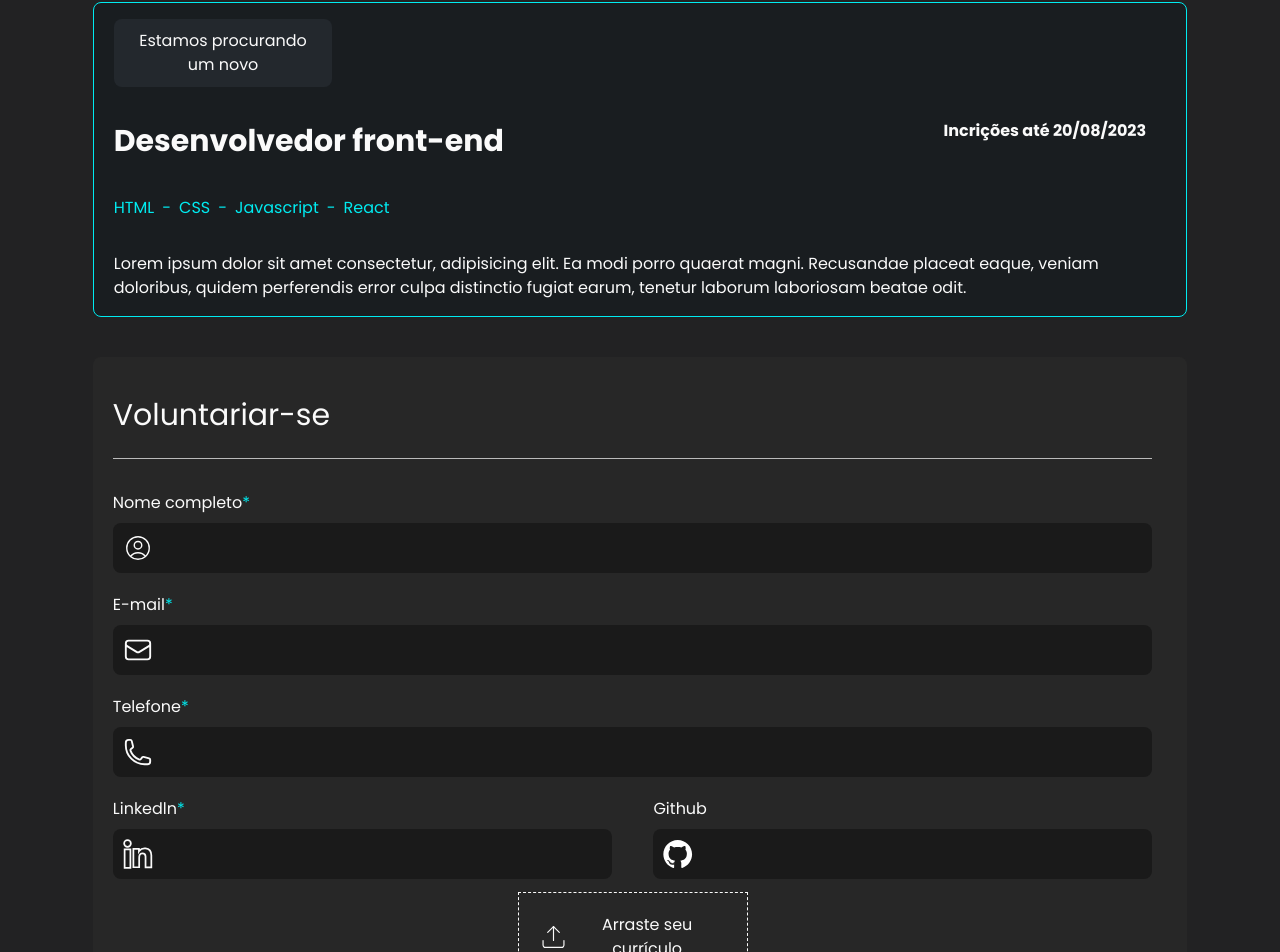
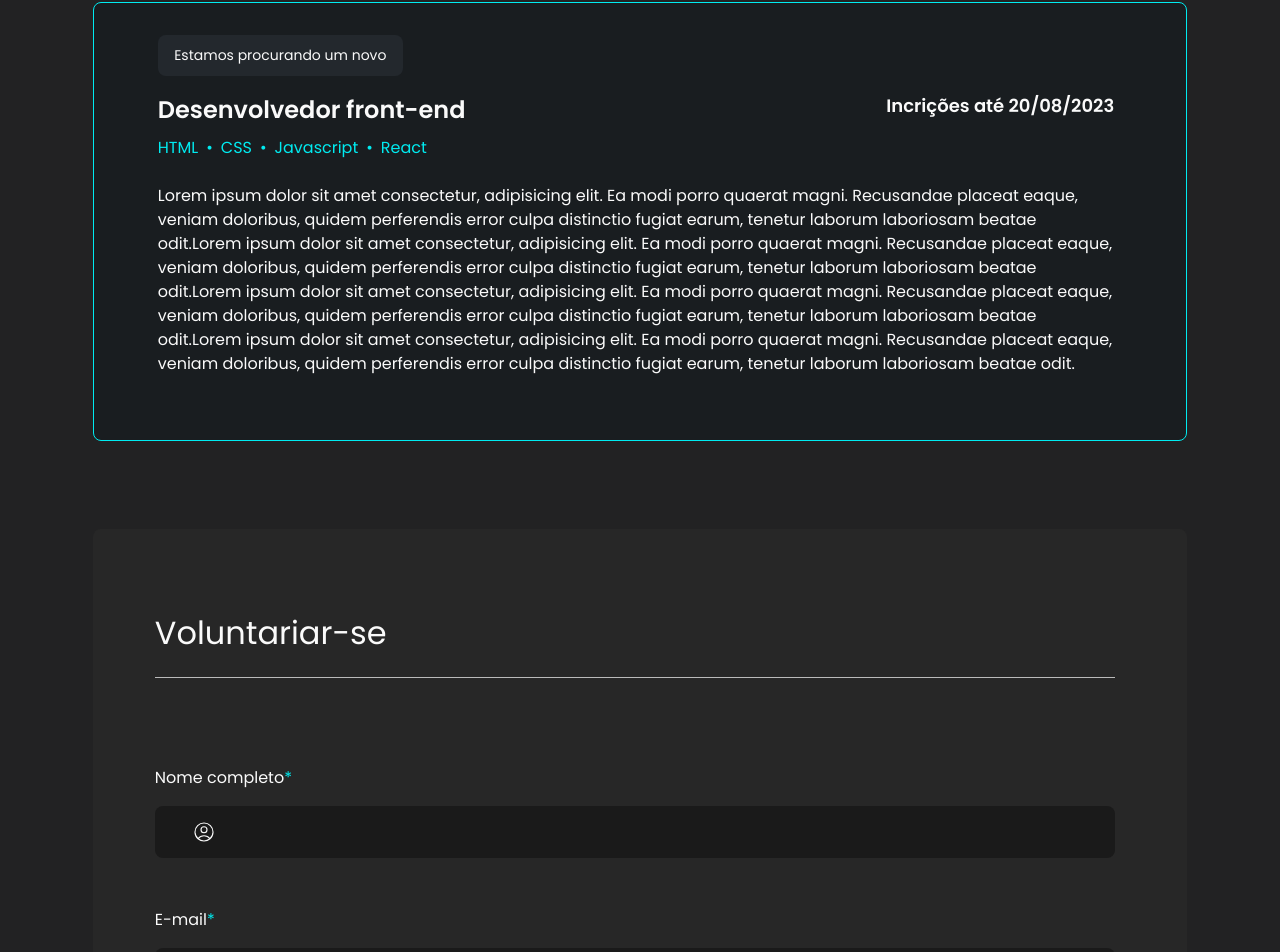
Before and after one commit to renovatt/voluntary-jdg-website, a Next.js app: page /views/vacancies/details in a window 1280 px wide. Shown: the part 184-1136 px from the top of the page. Built offline with nearby package versions, Linux system fonts and the light colour scheme.

Commit message:
Refactor: Atualizado estilização com Tailwind em Vagas/Details

```diff
--- a/src/app/components/VacanciesDetailsPage/index.tsx
+++ b/src/app/components/VacanciesDetailsPage/index.tsx
@@ -19,27 +19,30 @@ const VacanciesDetailsPage = () => {
           <Image src={arrowBack} alt="Seta para voltar" className="transform rotate-180 cursor-pointer transition-all duration-300 hover:opacity-70"/>
         </div>
 
-        <div className="border border-[#00EBF0] flex flex-col bg-[#191D20] rounded-[8px]">
-            <div className="bg-[#23282d] w-[20%] min-w-[200px] px-[16px] py-[10px] text-center rounded-[8px] mt-4 mb-4 ml-5">
-              <h3 className="text-[#FAFAFA]">Estamos procurando um novo</h3>
+        <div className="border border-[#00EBF0] flex flex-col bg-[#191D20] rounded-[8px] p-[32px]">
+            <div className="bg-[#23282d] w-[245px] px-[16px] py-[10px] text-center rounded-[8px]  mb-[8px] ml-[32px]">
+              <h3 className="text-[#FAFAFA] text-[14px]">Estamos procurando um novo</h3>
             </div>
 
-            <div className="mt-4 mb-4 ml-5 flex justify-between text-[#FAFAFA]">
-              <h1 className="font-bold text-[30px]">Desenvolvedor front-end</h1>
-              <span className="font-bold mr-10">Incrições até 20/08/2023</span>
+            <div className="flex flex-col md:flex-row mt-[8px] ml-[32px] justify-between text-[#FAFAFA]">
+              <h1 className="font-semibold text-[24px] mb-4 md:mb-0">Desenvolvedor front-end</h1>
+              <span className="font-semibold text-[18px] md:mr-10">Incrições até 20/08/2023</span>
             </div>
 
-            <div className="mt-4 mb-4 ml-5 text-[#00EBF0] w-[50%] flex">
+            <div className="mt-[8px] mb-[24px] ml-[32px] text-[#00EBF0] w-[50%] flex">
               {['HTML', 'CSS', 'Javascript', 'React'].map((item, index, array) => (
                 <span className="flex items-center" key={index}>
-                <span>{item}</span>
-                {index !== array.length - 1 && <span className="ml-2 mr-2">-</span>}
+                <span className="text-[16px]">{item}</span>
+                {index !== array.length - 1 && <span className="ml-2 mr-2">•</span>}
                 </span>
               ))}
             </div>
 
-            <div  className="mt-4 mb-4 ml-5 text-[#fafafa]">
-              <p className="pr-10">Lorem ipsum dolor sit amet consectetur, adipisicing elit. Ea modi porro quaerat magni. Recusandae placeat eaque,
+            <div  className=" mb-[32px] ml-[32px] mr-[32px] text-[#fafafa]">
+              <p className="text-[16px]">Lorem ipsum dolor sit amet consectetur, adipisicing elit. Ea modi porro quaerat magni. Recusandae placeat eaque,
+              veniam doloribus, quidem perferendis error culpa distinctio fugiat earum, tenetur laborum laboriosam beatae odit.Lorem ipsum dolor sit amet consectetur, adipisicing elit. Ea modi porro quaerat magni. Recusandae placeat eaque,
+              veniam doloribus, quidem perferendis error culpa distinctio fugiat earum, tenetur laborum laboriosam beatae odit.Lorem ipsum dolor sit amet consectetur, adipisicing elit. Ea modi porro quaerat magni. Recusandae placeat eaque,
+              veniam doloribus, quidem perferendis error culpa distinctio fugiat earum, tenetur laborum laboriosam beatae odit.Lorem ipsum dolor sit amet consectetur, adipisicing elit. Ea modi porro quaerat magni. Recusandae placeat eaque,
               veniam doloribus, quidem perferendis error culpa distinctio fugiat earum, tenetur laborum laboriosam beatae odit.
               </p>
             </div>
@@ -47,52 +50,52 @@ const VacanciesDetailsPage = () => {
         </div>
       </section>
 
-      <section className="w-[90%] mt-10 flex flex-col bg-[#272727] rounded-[8px]">
-        <div className=" w-[95%] mx-auto text-[#FAFAFA] mt-4 mb-4 ml-5">
-          <h1 className=" text-[30px] mt-5 pb-5 border-b border-[rgba(250,250,250,0.7)] ">Voluntariar-se</h1>
+      <section className="w-[90%] mt-[88px] pt-[64px] pr-[42px] pb-[64px] pl-[42px] flex flex-col bg-[#272727] rounded-[8px]">
+        <div className=" w-[95%] mx-auto text-[#FAFAFA] mt-4 mb-4 ml-5 mb-[72px]">
+          <h1 className=" text-[32px]  pb-5 border-b border-[rgba(250,250,250,0.7)] ">Voluntariar-se</h1>
         </div>
 
         <form className="w-[95%] mx-auto mt-4 mb-4 ml-5">
           <fieldset className="">
-            <div className="flex flex-col">
-                <label className="text-[#FAFAFA] block mb-2" htmlFor="">Nome completo<span className="text-[#00EBF0]">*</span></label>
+            <div className="flex flex-col mb-[50px]">
+                <label className="text-[#FAFAFA] block mb-[16px]" htmlFor="">Nome completo<span className="text-[#00EBF0]">*</span></label>
                 <div className="bg-[#1A1A1A] rounded-[8px] py-[10px] flex justify-around">
-                  <Image src={userIcon} alt="Icone de usuario" className="block w-[30px]"/>
-                  <input type="text" className="bg-transparent text-[#FAFAFA] pl-5 focus:outline-none" style={{ width: 'calc(100% - 70px)' }} />
+                  <Image src={userIcon} alt="Icone de usuario" className="block w-[24px] ml-[32px]"/>
+                  <input type="text" className="bg-transparent text-[#FAFAFA] h-[32px] ml-[24px] pr-[20px] focus:outline-none" style={{ width: 'calc(100% - 100px)' }} />
                 </div>
             </div>
 
-            <div className="flex flex-col mt-5">
-              <label className="text-[#FAFAFA] block mb-2" htmlFor="">E-mail<span className="text-[#00EBF0]">*</span></label>
+            <div className="flex flex-col mb-[50px]">
+              <label className="text-[#FAFAFA] block mb-[16px]" htmlFor="">E-mail<span className="text-[#00EBF0]">*</span></label>
               <div className="bg-[#1A1A1A] rounded-[8px] py-[10px] flex justify-around">
-                <Image src={emailIcon} alt="Icone de e-mail" className="block w-[30px]" />
-                <input type="email" className="bg-transparent text-[#FAFAFA] pl-5 focus:outline-none" style={{ width: 'calc(100% - 70px)' }} />
+                <Image src={emailIcon} alt="Icone de e-mail" className="block w-[24px] ml-[32px]" />
+                <input type="email" className="bg-transparent text-[#FAFAFA] focus:outline-none  h-[32px] ml-[24px] pr-[20px]" style={{ width: 'calc(100% - 70px)' }} />
               </div>
             </div>
 
-            <div className="flex flex-col mt-5">
-              <label htmlFor="" className="text-[#FAFAFA] block mb-2">Telefone<span className="text-[#00EBF0]">*</span></label>
+            <div className="flex flex-col mb-[50px]">
+              <label htmlFor="" className="text-[#FAFAFA] block mb-[16px]">Telefone<span className="text-[#00EBF0]">*</span></label>
               <div className="bg-[#1A1A1A] rounded-[8px] py-[10px] flex justify-around">
-                <Image src={phoneIcon} alt="Icone de telefone" className="block w-[30px]"/>
-                <input type="number" className="bg-transparent text-[#FAFAFA] pl-5 focus:outline-none" style={{ width: 'calc(100% - 70px)' }}/>
+                <Image src={phoneIcon} alt="Icone de telefone" className="block w-[24px] ml-[32px]"/>
+                <input type="number" className="bg-transparent text-[#FAFAFA] h-[32px] focus:outline-none ml-[24px] pr-[20px]" style={{ width: 'calc(100% - 70px)' }}/>
               </div>
             </div>
 
-            <div className="flex justify-between">
+            <div className="flex flex-col md:flex-row justify-between mb-[50px]">
 
-              <div className="flex flex-col mt-5 w-[48%]">
-                <label htmlFor="" className="text-[#FAFAFA] block mb-2">Linkedln<span className="text-[#00EBF0]">*</span></label>
+              <div className="flex flex-col mt-5 w-full md:w-[48%] mb-5 md:mb-0">
+                <label htmlFor="" className="text-[#FAFAFA] block mb-[16px]">Linkedln<span className="text-[#00EBF0]">*</span></label>
                 <div className="bg-[#1A1A1A] rounded-[8px] py-[10px] flex justify-around">
-                  <Image src={linkedlnIcon} alt="Icone de Linkedln" className="block w-[30px]" />
-                  <input type="text"  className="bg-transparent text-[#FAFAFA] pl-5 focus:outline-none" style={{ width: 'calc(100% - 70px)' }} />
+                  <Image src={linkedlnIcon} alt="Icone de Linkedln" className="block w-[24px] ml-[32px]" />
+                  <input type="text" className="bg-transparent text-[#FAFAFA] h-[32px] focus:outline-none ml-[24px] pr-[20px] w-full" style={{ width: 'calc(100% - 70px)' }} />
                 </div>
               </div>
 
-              <div className="flex flex-col mt-5 w-[48%]">
-                <label htmlFor="" className="text-[#FAFAFA] block mb-2">Github</label>
+              <div className="flex flex-col mt-5 w-full md:w-[48%]">
+                <label htmlFor="" className="text-[#FAFAFA] block mb-[16px]">Github</label>
                 <div className="bg-[#1A1A1A] rounded-[8px] py-[10px] flex justify-around">
-                  <Image src={githubIcon} alt="Icone de Github" className="block w-[30px]"/>
-                  <input type="text" className="bg-transparent text-[#FAFAFA] pl-5 focus:outline-none" style={{ width: 'calc(100% - 70px)' }} />
+                  <Image src={githubIcon} alt="Icone de Github" className="block w-[24px] ml-[32px]"/>
+                  <input type="text" className="bg-transparent text-[#FAFAFA] h-[32px] focus:outline-none ml-[24px] pr-[20px] w-full" style={{ width: 'calc(100% - 70px)' }} />
                 </div>
               </div>
 
@@ -100,15 +103,17 @@ const VacanciesDetailsPage = () => {
 
             <div className="flex flex-col justify-center items-center w-[100%]">
               <div className="flex flex-col h-[100px] w-[100%] mt-10 justify-center items-center">
-                <div className="relative w-[20%] min-w-[230px] mx-auto  transition-all duration-300 hover:opacity-70">
-                  <input type="file" className="absolute opacity-0 w-full h-full cursor-pointer"/>
-                  <div className="bg-transparent border border-dashed border-[#fafafa] p-5 text-center cursor-pointer text-[#fafafa] flex justify-between">
-                    <Image src={uploadIcon} alt="Icone de Upload" className="w-[30px]"/>Arraste seu currículo
+                    <div className="relative w-[40%] min-w-[230px] mx-auto transition-all duration-300 hover:opacity-70 flex items-center justify-center mt-[72px]">
+                      <input type="file" className="absolute opacity-0 w-full cursor-pointer h-[106px]" />
+                      <div className="bg-transparent border border-dashed border-[#fafafa] pt-[40px] pr-[60px] pb-[40px] pl-[60px] text-center cursor-pointer flex flex-col items-center justify-center h-[106px]">
+                        <Image src={uploadIcon} alt="Icone de Upload" className="w-[24px] mb-2" />
+                        <span className="text-[#fafafa]">Arraste seu currículo</span>
+                      </div>
+
                 </div>
-                </div>
-                <span className="text-[#fafafa] mt-5 mb-5">Formato: PDF</span>
+                <span className="text-[#fafafa] mt-[20px] mb-[40px] ">Formato: PDF</span>
               </div>
-              <button className="bg-[rgba(0,235,240,0.2)] border border-[#00EBF0] w-[100%] pt-3 pb-3 mt-5 text-[#fafafa] rounded-[8px] cursor-pointer transition-all
+              <button className="bg-[rgba(0,235,240,0.2)] border border-[#00EBF0] w-[100%] pt-3 pb-3 mt-[110px] text-[#fafafa] rounded-[8px] cursor-pointer transition-all
               duration-300 hover:opacity-80 ">Enviar</button>
             </div>
           </fieldset>
```
